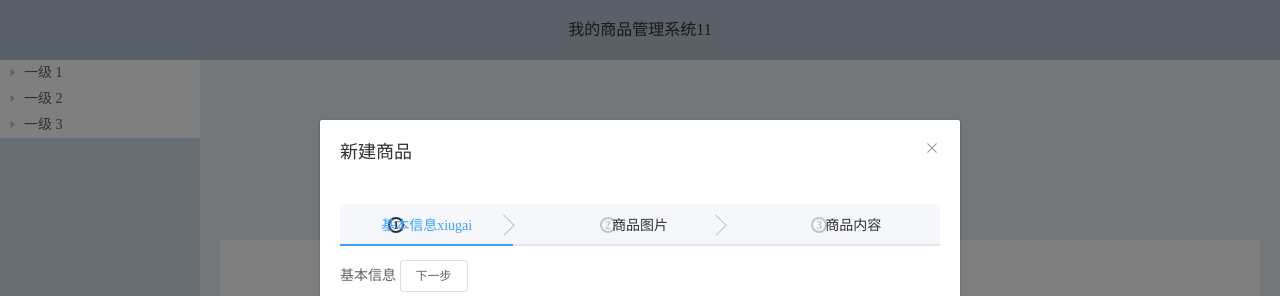
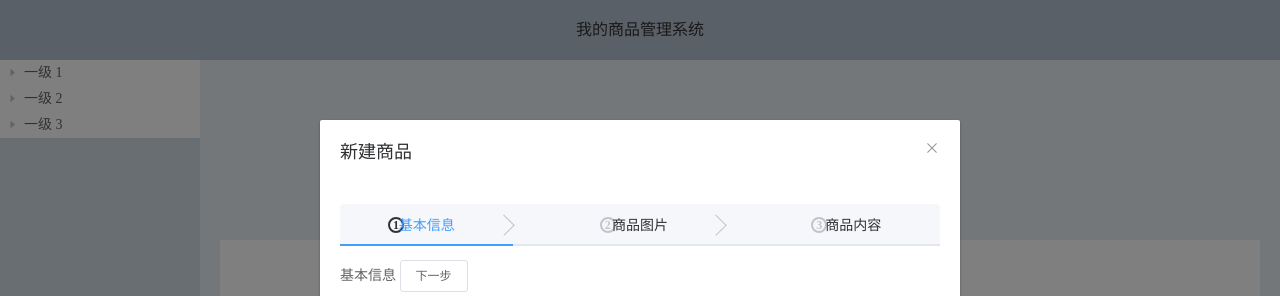
Before and after one commit to zhuhuizhen/labsystem, a Vue app: page / in a window 1280 px wide. Both pictures are taken after a click on the button "新建". Shown: the top 296 px of the page. Built offline with nearby package versions, Linux system fonts and the light colour scheme.

Commit message:
提交到input

```diff
--- a/src/components/Index.vue
+++ b/src/components/Index.vue
@@ -1,6 +1,6 @@
 <template>
   <el-container>
-  <el-header>我的商品管理系统11</el-header>
+  <el-header>我的商品管理系统</el-header>
   <el-container>
     <el-aside width="200px">
       <el-tree
@@ -48,7 +48,7 @@
 </el-steps>
     <!-- tabs -->
     <el-tabs stretch @tab-click="changeTab" v-model="activeName">
-      <el-tab-pane name="first" label="基本信息xiugai">
+      <el-tab-pane name="first" label="基本信息">
          基本信息
         <el-button size="small" class="button-sub" @click="savebasic">下一步</el-button>
       </el-tab-pane>
```
